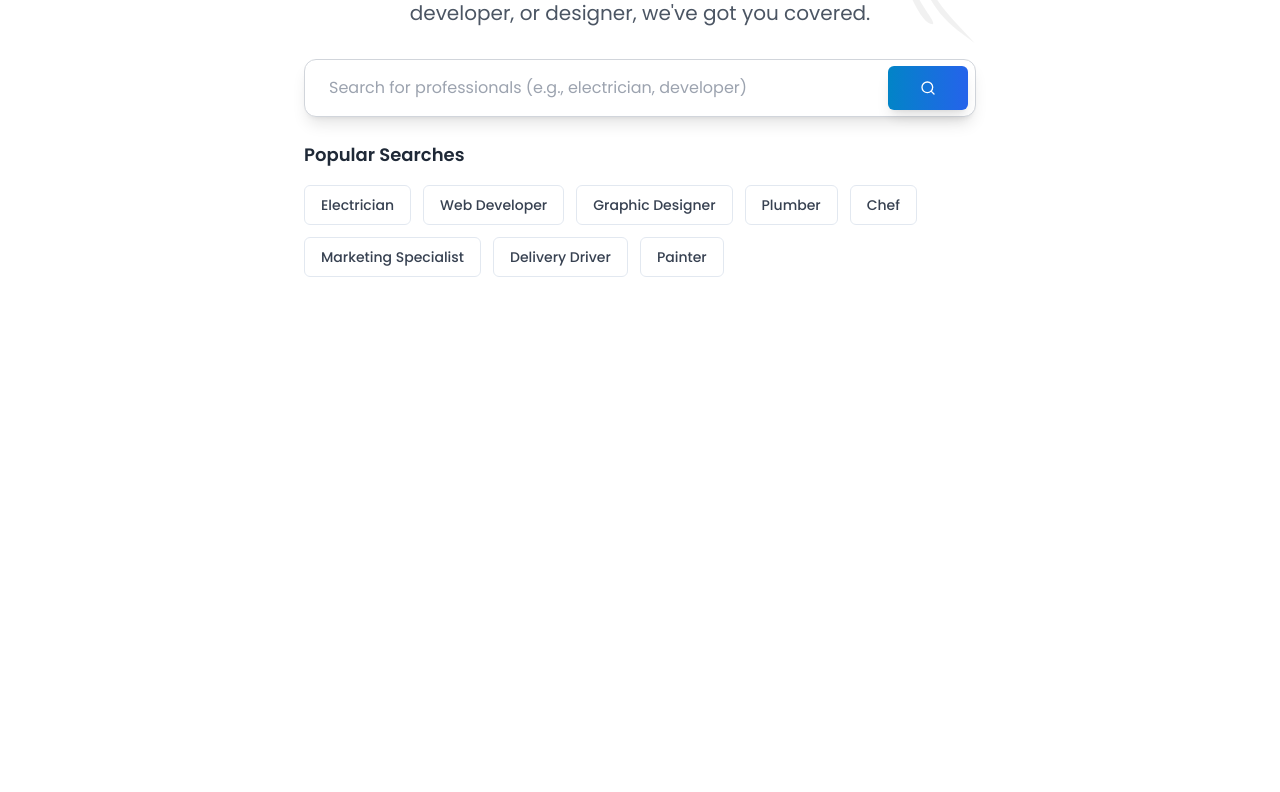
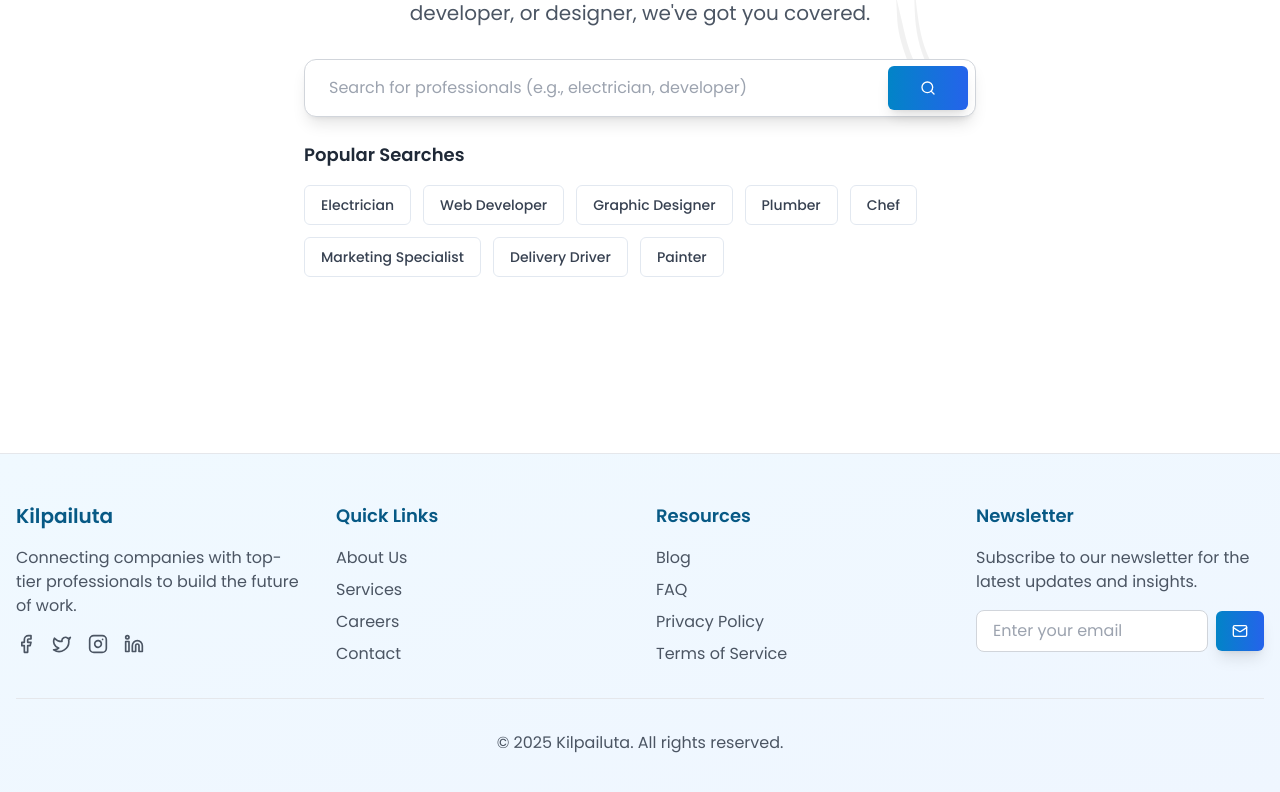
Before and after one commit to Kudoo39/kilpailuta, a Next.js app: page /landing in a window 1280 px wide. Shown: the part 768-1560 px from the top of the page. Before the commit the page ends 1077 px from the top, so only its background shows below. Built offline with nearby package versions, Linux system fonts and the light colour scheme.

Commit message:
Add footer

```diff
--- a/app/landing/page.js
+++ b/app/landing/page.js
@@ -235,7 +235,7 @@ export default function LandingPage() {
         </section>
 
         {/* Content */}
-        <div className='relative z-10 text-center max-w-4xl mx-auto px-4'>
+        <div className='relative z-10 text-center max-w-4xl mx-auto px-4 pb-36'>
           <h2 className='text-4xl md:text-5xl font-extrabold tracking-tight mb-6'>
             <span className='block bg-clip-text text-transparent bg-gradient-to-r from-sky-400 to-blue-400'>
               Find the Right Professionals
--- a/app/layout.js
+++ b/app/layout.js
@@ -1,6 +1,7 @@
 import { Geist, Geist_Mono } from 'next/font/google'
 import './globals.css'
 import Navbar from '~/components/nav/Navbar'
+import Footer from '~/components/footer/Footer'
 
 const geistSans = Geist({
   variable: '--font-geist-sans',
@@ -27,6 +28,7 @@ export default function RootLayout({ children }) {
       <body>
         <Navbar />
         {children}
+        <Footer />
       </body>
     </html>
   )
--- /dev/null
+++ b/components/footer/Footer.jsx
@@ -0,0 +1,169 @@
+'use client'
+
+import { Button } from '~/components/ui/button'
+import { motion } from 'framer-motion'
+import { Mail, Facebook, Twitter, Instagram, Linkedin } from 'lucide-react'
+
+export default function Footer() {
+  return (
+    <footer className='bg-gradient-to-br from-sky-50 to-blue-50 border-t border-gray-200'>
+      <div className='container mx-auto px-4 py-12'>
+        {/* Footer Content */}
+        <div className='grid grid-cols-1 md:grid-cols-4 gap-8'>
+          {/* Company Info */}
+          <div className='space-y-4'>
+            <h3 className='text-xl font-bold text-sky-800'>Kilpailuta</h3>
+            <p className='text-gray-600'>
+              Connecting companies with top-tier professionals to build the
+              future of work.
+            </p>
+            <div className='flex items-center gap-4'>
+              <a
+                href='https://facebook.com'
+                target='_blank'
+                rel='noopener noreferrer'
+                className='text-gray-600 hover:text-sky-600 transition-colors'
+              >
+                <Facebook className='w-5 h-5' />
+              </a>
+              <a
+                href='https://twitter.com'
+                target='_blank'
+                rel='noopener noreferrer'
+                className='text-gray-600 hover:text-sky-600 transition-colors'
+              >
+                <Twitter className='w-5 h-5' />
+              </a>
+              <a
+                href='https://instagram.com'
+                target='_blank'
+                rel='noopener noreferrer'
+                className='text-gray-600 hover:text-sky-600 transition-colors'
+              >
+                <Instagram className='w-5 h-5' />
+              </a>
+              <a
+                href='https://linkedin.com'
+                target='_blank'
+                rel='noopener noreferrer'
+                className='text-gray-600 hover:text-sky-600 transition-colors'
+              >
+                <Linkedin className='w-5 h-5' />
+              </a>
+            </div>
+          </div>
+
+          {/* Quick Links */}
+          <div className='space-y-4'>
+            <h4 className='text-lg font-semibold text-sky-800'>Quick Links</h4>
+            <ul className='space-y-2'>
+              <li>
+                <a
+                  href='/about'
+                  className='text-gray-600 hover:text-sky-600 transition-colors'
+                >
+                  About Us
+                </a>
+              </li>
+              <li>
+                <a
+                  href='/services'
+                  className='text-gray-600 hover:text-sky-600 transition-colors'
+                >
+                  Services
+                </a>
+              </li>
+              <li>
+                <a
+                  href='/careers'
+                  className='text-gray-600 hover:text-sky-600 transition-colors'
+                >
+                  Careers
+                </a>
+              </li>
+              <li>
+                <a
+                  href='/contact'
+                  className='text-gray-600 hover:text-sky-600 transition-colors'
+                >
+                  Contact
+                </a>
+              </li>
+            </ul>
+          </div>
+
+          {/* Resources */}
+          <div className='space-y-4'>
+            <h4 className='text-lg font-semibold text-sky-800'>Resources</h4>
+            <ul className='space-y-2'>
+              <li>
+                <a
+                  href='/blog'
+                  className='text-gray-600 hover:text-sky-600 transition-colors'
+                >
+                  Blog
+                </a>
+              </li>
+              <li>
+                <a
+                  href='/faq'
+                  className='text-gray-600 hover:text-sky-600 transition-colors'
+                >
+                  FAQ
+                </a>
+              </li>
+              <li>
+                <a
+                  href='/privacy-policy'
+                  className='text-gray-600 hover:text-sky-600 transition-colors'
+                >
+                  Privacy Policy
+                </a>
+              </li>
+              <li>
+                <a
+                  href='/terms-of-service'
+                  className='text-gray-600 hover:text-sky-600 transition-colors'
+                >
+                  Terms of Service
+                </a>
+              </li>
+            </ul>
+          </div>
+
+          {/* Newsletter Subscription */}
+          <div className='space-y-4'>
+            <h4 className='text-lg font-semibold text-sky-800'>Newsletter</h4>
+            <p className='text-gray-600'>
+              Subscribe to our newsletter for the latest updates and insights.
+            </p>
+            <form className='flex items-center gap-2'>
+              <input
+                type='email'
+                placeholder='Enter your email'
+                className='w-full px-4 py-2 border border-gray-300 rounded-lg focus:ring-2 focus:ring-sky-500 focus:border-sky-500 outline-none'
+                required
+              />
+              <Button
+                type='submit'
+                className='bg-gradient-to-r from-sky-600 to-blue-600 hover:from-sky-700 hover:to-blue-700 text-white font-semibold shadow-lg hover:shadow-xl transition-all transform hover:scale-105'
+              >
+                <Mail className='w-5 h-5' />
+              </Button>
+            </form>
+          </div>
+        </div>
+
+        {/* Divider */}
+        <div className='border-t border-gray-200 my-8' />
+
+        {/* Copyright */}
+        <div className='text-center text-gray-600'>
+          <p>
+            &copy; {new Date().getFullYear()} Kilpailuta. All rights reserved.
+          </p>
+        </div>
+      </div>
+    </footer>
+  )
+}
```
